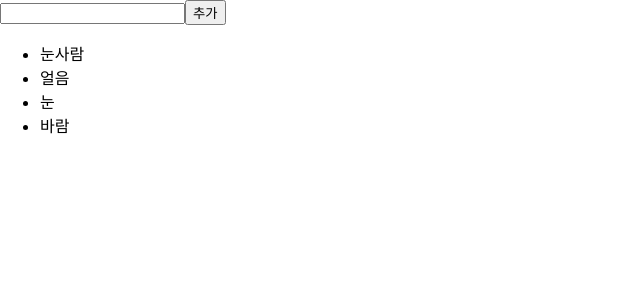
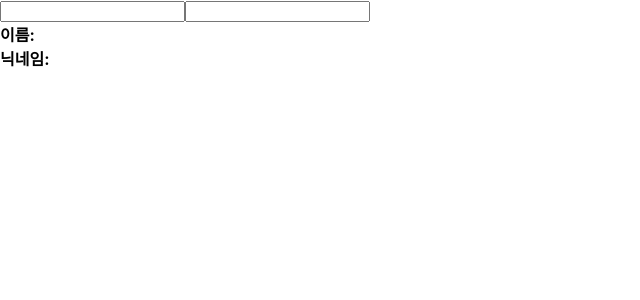
Before and after one commit to coals0115/react-study, a React (Create React App) app: page / in a window 1280 px wide. Shown: the top 300 px of the page, without its empty margins (0-640 px from the left). Built offline with nearby package versions, Linux system fonts and the light colour scheme.

Commit message:
8장 Hooks) 8.1 useState

```diff
--- /dev/null
+++ b/src/08/Counter.js
@@ -0,0 +1,18 @@
+import { useState } from "react";
+
+const Counter = () => { // Counter 컴포넌트 생성
+    // iv와 변경할 함수 하나를 받음
+    const [value, setValue] = useState(0); // 0은 초기값
+
+    return (
+        <div>
+          <p>
+            현재 카운터 값은 <b>{value}</b> 입니다.
+          </p>
+          <button onClick={() => setValue(value + 1)}>+1</button>
+          <button onClick={() => setValue(value - 1)}>-1</button>
+        </div>
+      );
+};
+
+export default Counter;
--- /dev/null
+++ b/src/08/Info.js
@@ -0,0 +1,33 @@
+import { useState } from "react";
+
+const Info = () => {
+    const [name, setName] = useState('');
+    const [nickname, setNickname] = useState('');
+
+    const onChangeName = e => {
+        setName(e.target.value);
+    }
+
+    const onChangeNickname = e => {
+        setNickname(e.target.value);
+    }
+
+  return (
+    <div>
+      <div>
+        <input value={name} onChange={onChangeName} />
+        <input value={nickname} onChange={onChangeNickname} />
+      </div>
+      <div>
+        <div>
+          <b>이름:</b> {name}
+        </div>
+        <div>
+          <b>닉네임: </b> {nickname}
+        </div>
+      </div>
+    </div>
+  );
+};
+
+export default Info;
--- a/src/App.js
+++ b/src/App.js
@@ -1,12 +1,12 @@
-import { Component } from "react";
-import IterationSample from "./06/IterationSample";
+import Counter from "./08/Counter";
+import Info from "./08/Info";
 
-class App extends Component {
-  render() {
-    return (
-      <IterationSample />
-    );
-  }
+const App810 = () => {
+  return <Counter/>;
+};
+
+const App = () => {
+  return <Info />;
 }
 
 export default App;
```
Also changed, not shown: src/06/App.js (added, +12 -0 lines).
